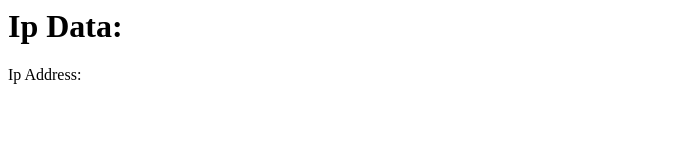
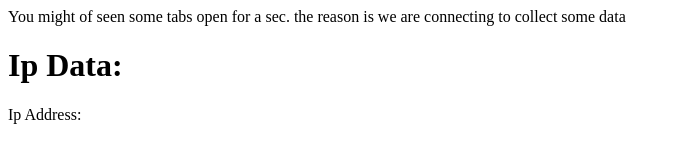
Before and after one commit to Alexidians/What-Is-My-IP, a plain HTML site: page index.html in a window 1280 px wide. Shown: the whole page, without its empty margins (0-681 px from the left). Drawn offline with Linux system fonts and the light colour scheme.

Commit message:
Update index.html

```diff
--- a/index.html
+++ b/index.html
@@ -1,5 +1,6 @@
+<p>You might of seen some tabs open for a sec. the reason is we are connecting to collect some data</p>
 <h1>Ip Data:</h1>
-<p id="ipAddress">Ip Address:</p>
+<p id="ipAddress">Ip Address: </p>
 <script>
 var infobyip = open("https://infobyip.com")
 var ip = infobyip.document.querySelectorAll('h1');
```
